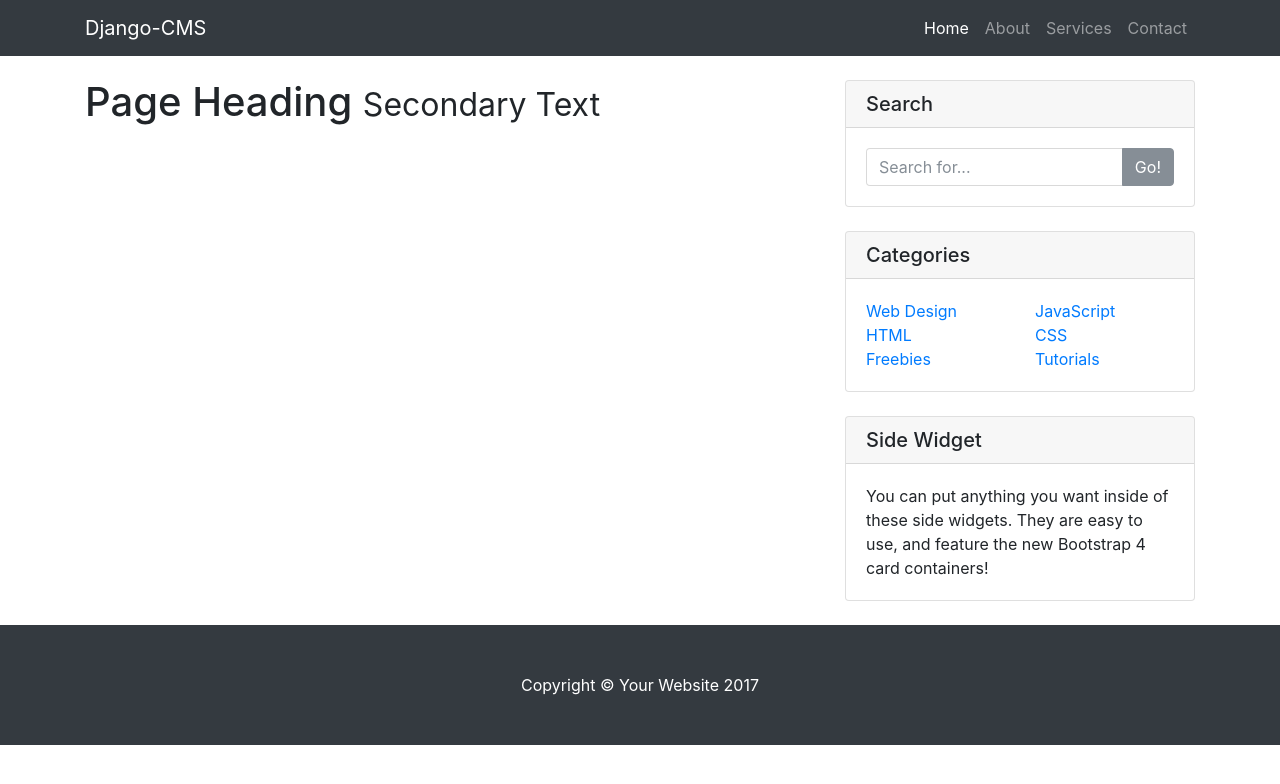
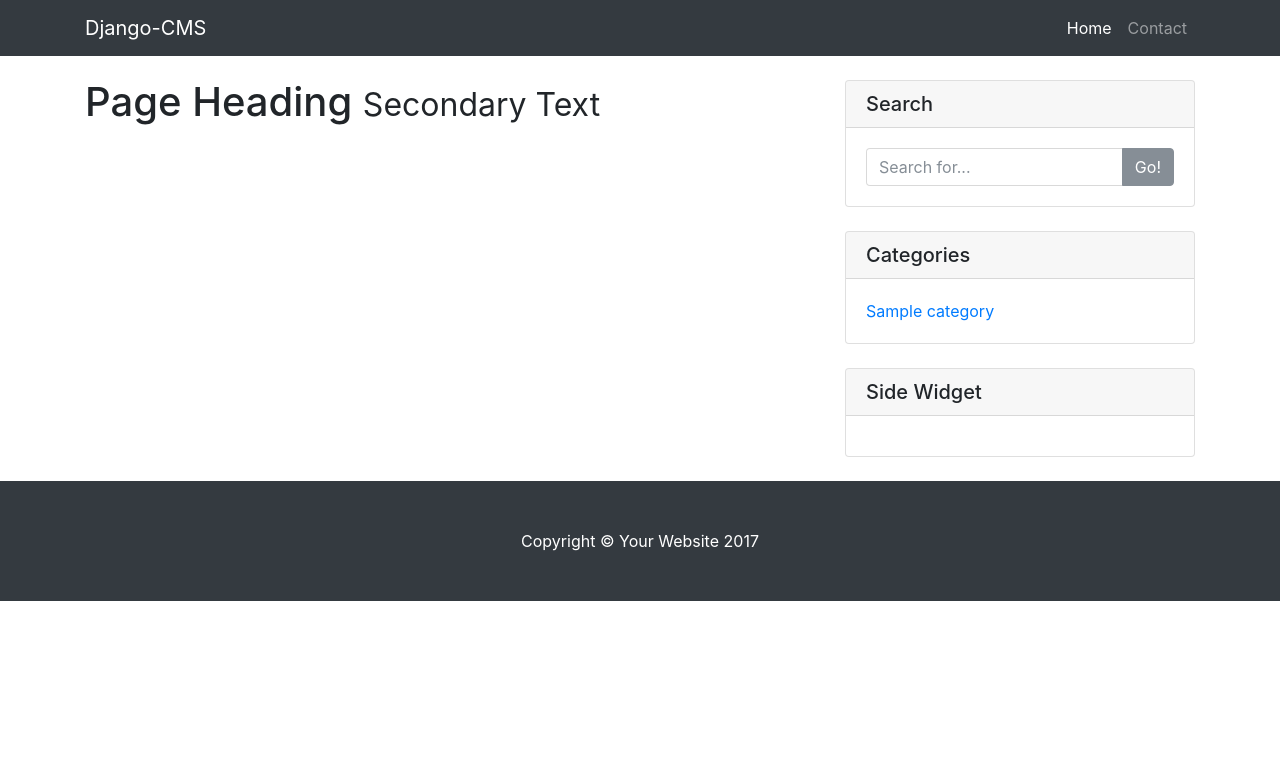
Before and after one commit to AceGentile/DjBlog-CMS, a Django app: page / in a window 1280 px wide. Shown: the top 784 px of the page. Run offline with Django 3.2, Linux system fonts and the light colour scheme; tables that the repository leaves empty hold one stand-in row (values such as "Sample post"); some libraries are stand-ins or nearby versions.

Commit message:
Category table added

```diff
--- a/blog/admin.py
+++ b/blog/admin.py
@@ -1,6 +1,7 @@
 from django.contrib import admin
 
 # Register your models here.
-from .models import Dj_post
+from .models import Dj_post, Dj_category
 
 admin.site.register(Dj_post)
+admin.site.register(Dj_category)
--- a/blog/models.py
+++ b/blog/models.py
@@ -3,9 +3,19 @@
 from datetime import datetime
 
 # Create your models here.
+#Category
+class Dj_category(models.Model):
+	category_name = models.CharField(max_length=200)
+	category_slug = models.CharField(max_length=200)
+	category_description = models.TextField()
+
+	def  __str__(self):
+		return self.category_name
+
 #User´s posts
 class Dj_post(models.Model):
 	post_author = models.ForeignKey(User)
+	post_category_id = models.ForeignKey(Dj_category,on_delete=models.CASCADE, null=True)
 	post_date = models.DateTimeField(default=datetime.now, blank=True)
 	post_title = models.CharField(max_length=150)
 	post_content = models.TextField()
--- a/blog/templates/blog/index.html
+++ b/blog/templates/blog/index.html
@@ -21,7 +21,7 @@
 	              <a href="#" class="btn btn-primary">Read More &rarr;</a>
 	            </div>
 	            <div class="card-footer text-muted">
-	              Posted on {{ posts.post_modified }} by <a href="#">{% get_username_from_userid posts.post_author_id %}</a>
+	              Posted on {{ posts.post_modified }} by <a href="#">{% get_username_from_userid posts.post_author_id %}</a> | Category:
 	            </div>
 	          </div>
 	          {% endif %}
@@ -65,28 +65,11 @@
               <div class="row">
                 <div class="col-lg-6">
                   <ul class="list-unstyled mb-0">
+                    {% for category in categories %}
                     <li>
-                      <a href="#">Web Design</a>
+                      <a href="{{ category.id }}">{{ category.category_name }}</a>
                     </li>
-                    <li>
-                      <a href="#">HTML</a>
-                    </li>
-                    <li>
-                      <a href="#">Freebies</a>
-                    </li>
-                  </ul>
-                </div>
-                <div class="col-lg-6">
-                  <ul class="list-unstyled mb-0">
-                    <li>
-                      <a href="#">JavaScript</a>
-                    </li>
-                    <li>
-                      <a href="#">CSS</a>
-                    </li>
-                    <li>
-                      <a href="#">Tutorials</a>
-                    </li>
+                    {% endfor %}
                   </ul>
                 </div>
               </div>
@@ -97,7 +80,6 @@
           <div class="card my-4">
             <h5 class="card-header">Side Widget</h5>
             <div class="card-body">
-              You can put anything you want inside of these side widgets. They are easy to use, and feature the new Bootstrap 4 card containers!
             </div>
           </div>
 
--- a/blog/templates/blog/mainlayout.html
+++ b/blog/templates/blog/mainlayout.html
@@ -23,12 +23,6 @@
               </a>
             </li>
             <li class="nav-item">
-              <a class="nav-link" href="#">About</a>
-            </li>
-            <li class="nav-item">
-              <a class="nav-link" href="#">Services</a>
-            </li>
-            <li class="nav-item">
               <a class="nav-link" href="#">Contact</a>
             </li>
           </ul>
--- a/blog/views.py
+++ b/blog/views.py
@@ -2,13 +2,15 @@
 from django.http import HttpResponse
 from django.template import loader
 
-from .models import Dj_post
+from .models import Dj_post, Dj_category
 
 # Create your views here.
 def index(request):
 	latest_post = Dj_post.objects.order_by('-id')
+	categories = Dj_category.objects.all()
 	template = loader.get_template('blog/index.html')
 	context = {
 		'latest_post' : latest_post,
+		'categories' : categories,
 	}
 	return HttpResponse(template.render(context,request))
--- a/django_blog/settings.py
+++ b/django_blog/settings.py
@@ -82,6 +82,9 @@
         'PASSWORD': '',
         'HOST': '127.0.0.1',
         'PORT': '',
+        'OPTIONS': {
+            'sql_mode': 'traditional',
+        }
     }
 }
 
```
Also changed, not shown: blog/templatetags/custom_tags.py (line endings or trailing spaces).
